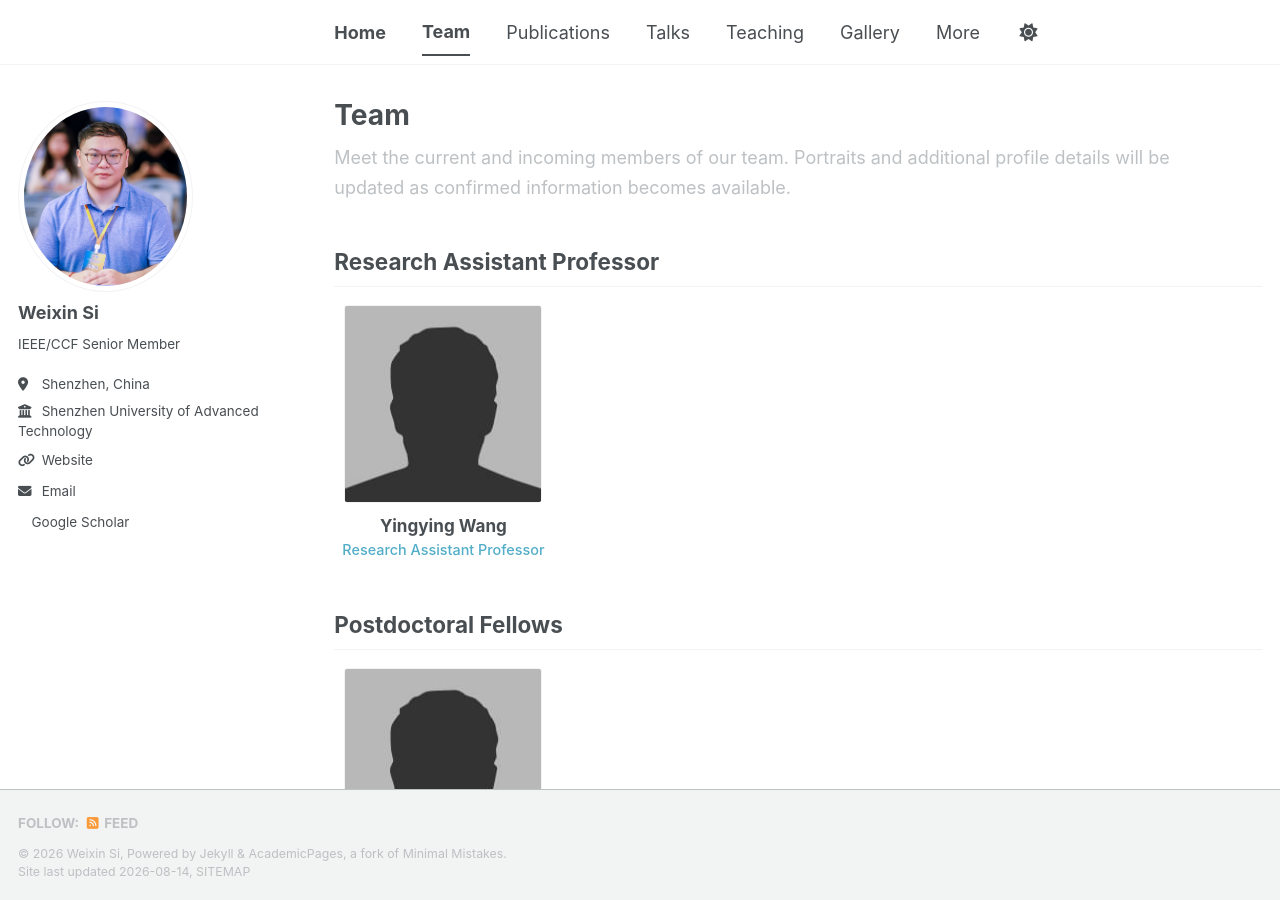
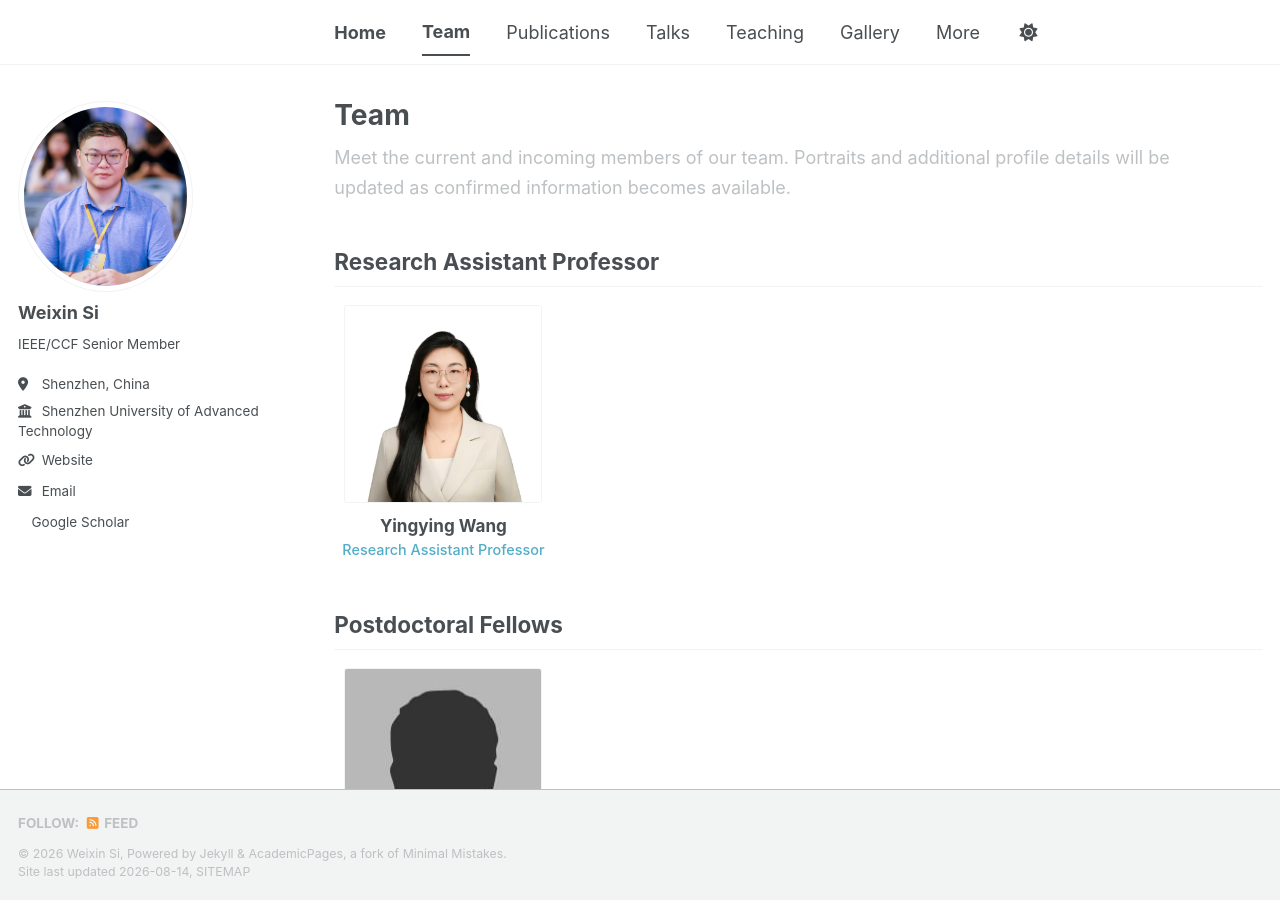
Before and after one commit to WeixinSi/weixinsi.github.io, a Jekyll site: the page built from _pages/team.md, in a window 1280 px wide and 900 px high. Built offline with Jekyll 4.4.1, drawn with Linux system fonts in a browser that asks for light colours; a style sheet for code colours, icons or effects is not loaded.

Commit message:
Add confirmed profile and team portraits

```diff
--- a/_config.yml
+++ b/_config.yml
@@ -22,7 +22,7 @@ repository               : "WeixinSi/weixinsi.github.io"
 #               Additional customization can be done by editing /_includes/author-profile.html
 author:
   # Biographic information
-  avatar           : "wxsi.jpg"
+  avatar           : "swx.jpg"
   name             : "Weixin Si"
   pronouns         :
   bio              : "IEEE/CCF Senior Member"
--- a/_data/team.yml
+++ b/_data/team.yml
@@ -4,7 +4,7 @@ current_members:
     members:
       - name: "Yingying Wang"
         role: "Research Assistant Professor"
-        image: "/images/bio-photo.jpg"
+        image: "/images/wyy.jpg"
 
   - id: postdoctoral-fellows
     title: "Postdoctoral Fellows"
@@ -21,7 +21,7 @@ current_members:
         image: "/images/bio-photo.jpg"
       - name: "Peiji"
         role: "Ph.D. Student · Full name to be confirmed"
-        image: "/images/bio-photo.jpg"
+        image: "/images/lpj.jpg"
       - name: "Congyu Tian"
         role: "Ph.D. Student"
         image: "/images/bio-photo.jpg"
--- a/_pages/team.md
+++ b/_pages/team.md
@@ -13,7 +13,7 @@ author_profile: true
     {% for member in group.members %}
     <article class="team-card">
       {% if member.profile %}<a class="team-card__portrait-link" href="{{ member.profile }}" aria-label="View {{ member.name }}'s profile">{% endif %}
-      <img class="team-card__portrait" src="{{ member.image | relative_url }}" alt="Temporary portrait for {{ member.name }}" loading="lazy">
+      <img class="team-card__portrait" src="{{ member.image | relative_url }}" alt="{% if member.image == '/images/bio-photo.jpg' %}Temporary portrait for{% else %}Portrait of{% endif %} {{ member.name }}" loading="lazy">
       {% if member.profile %}</a>{% endif %}
       <div class="team-card__body">
         <h3>{% if member.profile %}<a href="{{ member.profile }}">{{ member.name }}</a>{% else %}{{ member.name }}{% endif %}</h3>
```
Also changed, not shown: images/lpj.jpg (added), images/swx.jpg (renamed from images/wxsi.jpg), images/wyy.jpg (added), 1 other file.
